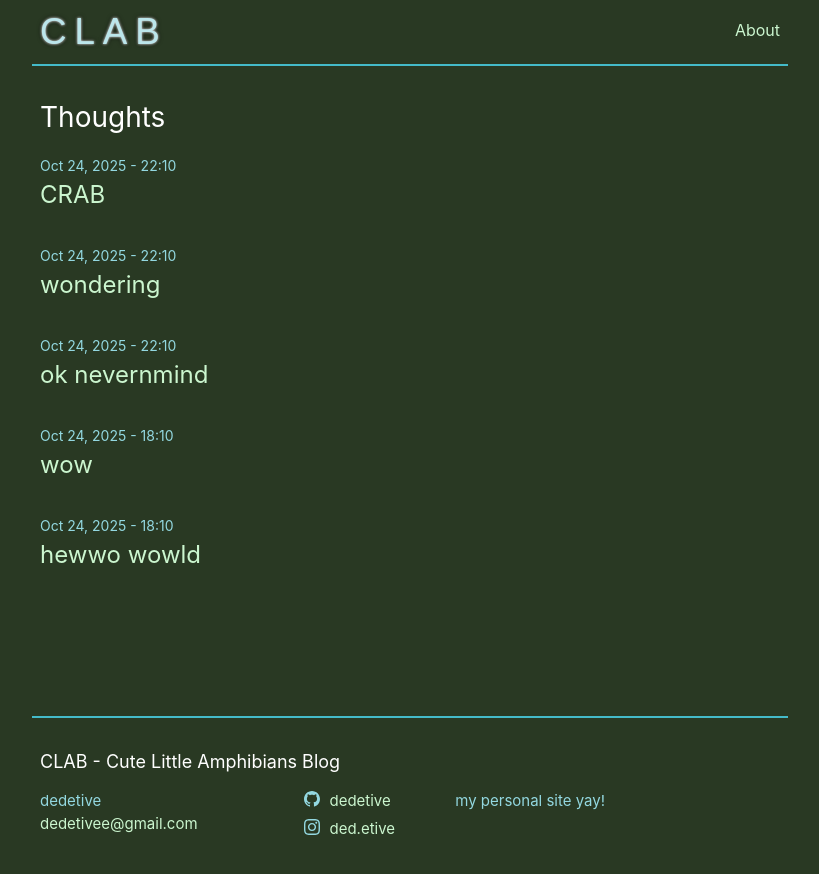
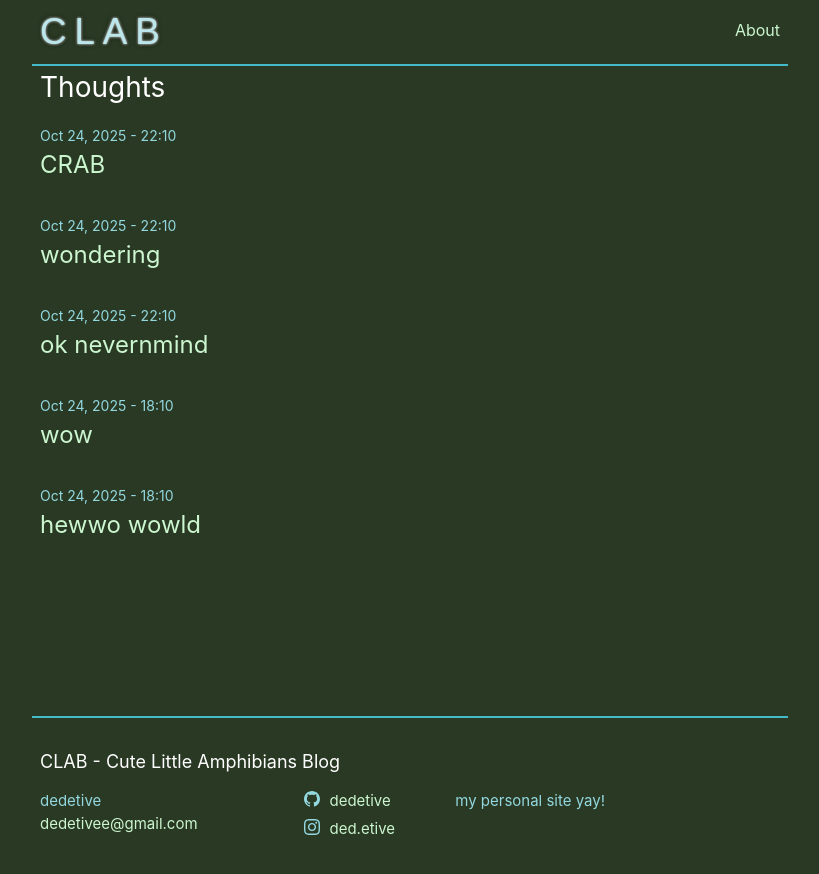
Before and after one commit to dedetive/dedetive.github.io, a Jekyll site: the page built from index.markdown, in a window 1280 px wide. Shown: the top 874 px of the page, without its empty margins (230-1049 px from the left). Built offline with Jekyll 4.4.1, drawn with Linux system fonts in a browser that asks for light colours.

Commit message:
Remove page content padding

```diff
--- a/_sass/minima/_layout.scss
+++ b/_sass/minima/_layout.scss
@@ -183,7 +183,6 @@
  * Page content
  */
 .page-content {
-  padding: $spacing-unit 0;
   flex: 1;
 }
 
```
